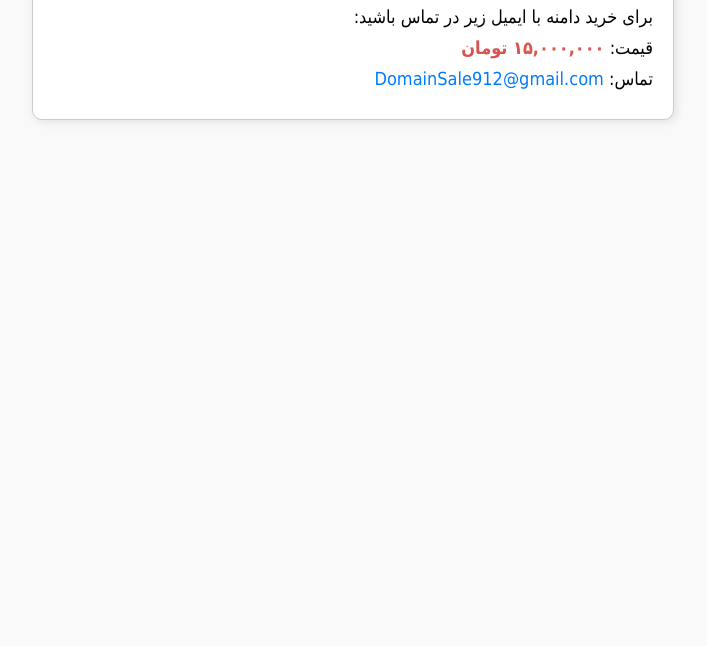
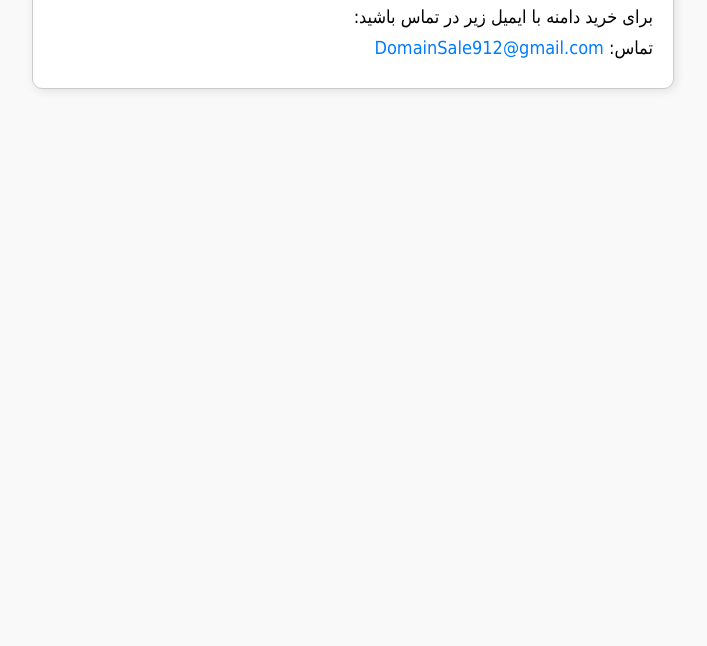
Before and after one commit to DaSpaceJesus/Domain-Sale, a plain HTML site: page index.html in a window 1280 px wide. Shown: the part 154-800 px from the top of the page, without its empty margins (287-994 px from the left). Drawn offline with Linux system fonts and the light colour scheme.

Commit message:
Update index.html

```diff
--- a/index.html
+++ b/index.html
@@ -36,16 +36,12 @@
         a:hover {
             text-decoration: underline;
         }
-        strong {
-            color: #d9534f;
-        }
     </style>
 </head>
 <body>
     <div class="container">
         <h1>این دامنه برای فروش است</h1>
         <p>برای خرید دامنه با ایمیل زیر در تماس باشید:</p>
-        <p>قیمت: <strong>۱۵,۰۰۰,۰۰۰ تومان</strong></p>
         <p>تماس: <a href="mailto:DomainSale912@gmail.com">DomainSale912@gmail.com</a></p>
     </div>
 </body>
```
